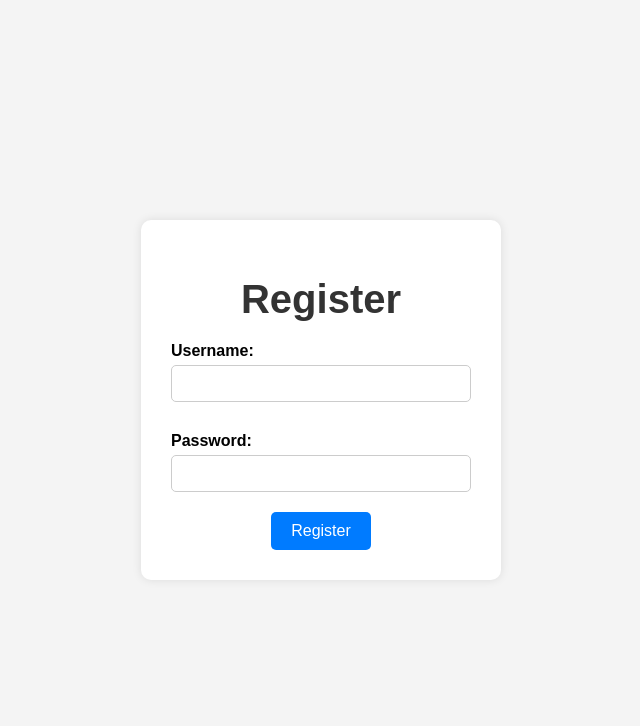
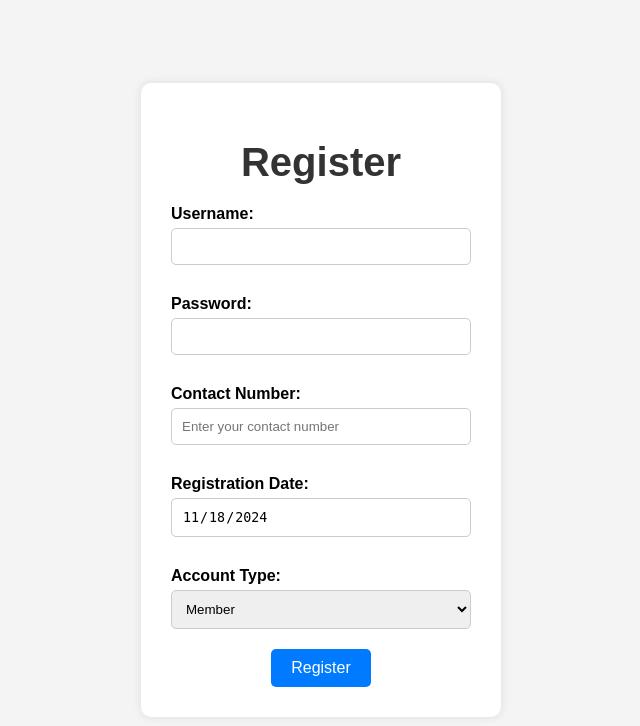
Before and after one commit to aa08453/Database_Systems_Project, a Django app: template Mathclub_Website/mathclub/templates/register.html in a window 1280 px wide. Shown: the top 726 px of the page, without its empty margins (319-959 px from the left). Run offline with Django 5.2, Linux system fonts and the light colour scheme; the template is opened without the code that fills it, so the values that code supplies are empty.

```diff
--- a/Mathclub_Website/Mathclub_Website/settings.py
+++ b/Mathclub_Website/Mathclub_Website/settings.py
@@ -26,6 +26,7 @@ SECRET_KEY = 'django-insecure-)-!q@po1wq5eok4a5xq(^@(e5vs*!83b#aq!4w3c%k6&qnr1a5
 DEBUG = True
 
 ALLOWED_HOSTS = []
+
 
 
 # Application definition
--- a/Mathclub_Website/mathclub/templates/background_template.html
+++ b/Mathclub_Website/mathclub/templates/background_template.html
@@ -36,7 +36,7 @@
 </head>
 <body>
     <div class="container">
-        <form method="post" action="{% url 'login_page' %}">
+        <form method="post" action="{% url 'Math_club:login_page' %}">
             {% csrf_token %}
             <input type="text" placeholder="Username" name="username" required>
             <input type="password" placeholder="Password" name="password" required>
--- a/Mathclub_Website/mathclub/templates/register.html
+++ b/Mathclub_Website/mathclub/templates/register.html
@@ -34,7 +34,9 @@
             text-align: left;
         }
         input[type="text"],
-        input[type="password"] {
+        input[type="password"],
+        input[type="date"],
+        select {
             width: 100%;
             padding: 10px;
             margin-top: 5px;
@@ -59,15 +61,52 @@
     </style>
 </head>
 <body>
-    <form method="POST" action="{% url 'register_page' %}">
+    <form method="POST" action="{% url 'Math_club:register_page' %}">
         {% csrf_token %}
         <h1>Register</h1>
+
         <label for="username">Username:</label>
         <input type="text" id="username" name="username" required><br>
+
         <label for="password">Password:</label>
         <input type="password" id="password" name="password" required><br>
+
+        <label for="contact">Contact Number:</label>
+        <input type="text" id="contact" name="contact" placeholder="Enter your contact number" required><br>
+
+        <label for="registration_date">Registration Date:</label>
+        <input type="date" id="registration_date" name="registration_date" readonly><br>
+
+        <label for="account_type">Account Type:</label>
+        <select id="account_type" name="account_type" required>
+            <option value="member">Member</option>
+            <option value="outsider">Outsider</option>
+        </select>
+
+        <div id="additional_fields"></div>
+
         <input type="submit" value="Register">
+    </form>
 
-    </form>
+    <script>
+        // Set today's date in the Registration Date field
+        document.getElementById('registration_date').value = new Date().toISOString().split('T')[0];
+
+        // Handle dynamic fields based on Account Type
+        const accountType = document.getElementById('account_type');
+        const additionalFields = document.getElementById('additional_fields');
+
+        accountType.addEventListener('change', function () {
+            additionalFields.innerHTML = ''; // Clear existing fields
+
+            if (this.value === 'outsider') {
+                // Add CNIC field for outsiders
+                additionalFields.innerHTML = `
+                    <label for="cnic">CNIC:</label>
+                    <input type="text" id="cnic" name="cnic" placeholder="Enter your CNIC" required>
+                `;
+            }
+        });
+    </script>
 </body>
 </html>
--- a/Mathclub_Website/mathclub/urls.py
+++ b/Mathclub_Website/mathclub/urls.py
@@ -1,9 +1,12 @@
 from django.urls import path
 from . import views
 
+app_name = 'Math_club'  # Add this line
+
+
 urlpatterns = [
     path('', views.login_page, name='login_page'),  # Serve at root
-    path('register',views.register_page, name='register_page'),
+    path('register/',views.register_page, name='register_page'),
     path('teams',views.team_page, name='teams_page'),
     path ('finance',views.finance_page, name='finance_page'),
     path('finance/submit', views.finance_submit, name='finance_submit'),  # Add this line
```
Also changed, not shown: Mathclub_Website/mathclub/front.py (+23 -9 lines), Mathclub_Website/mathclub/views.py (+4 -3 lines).
